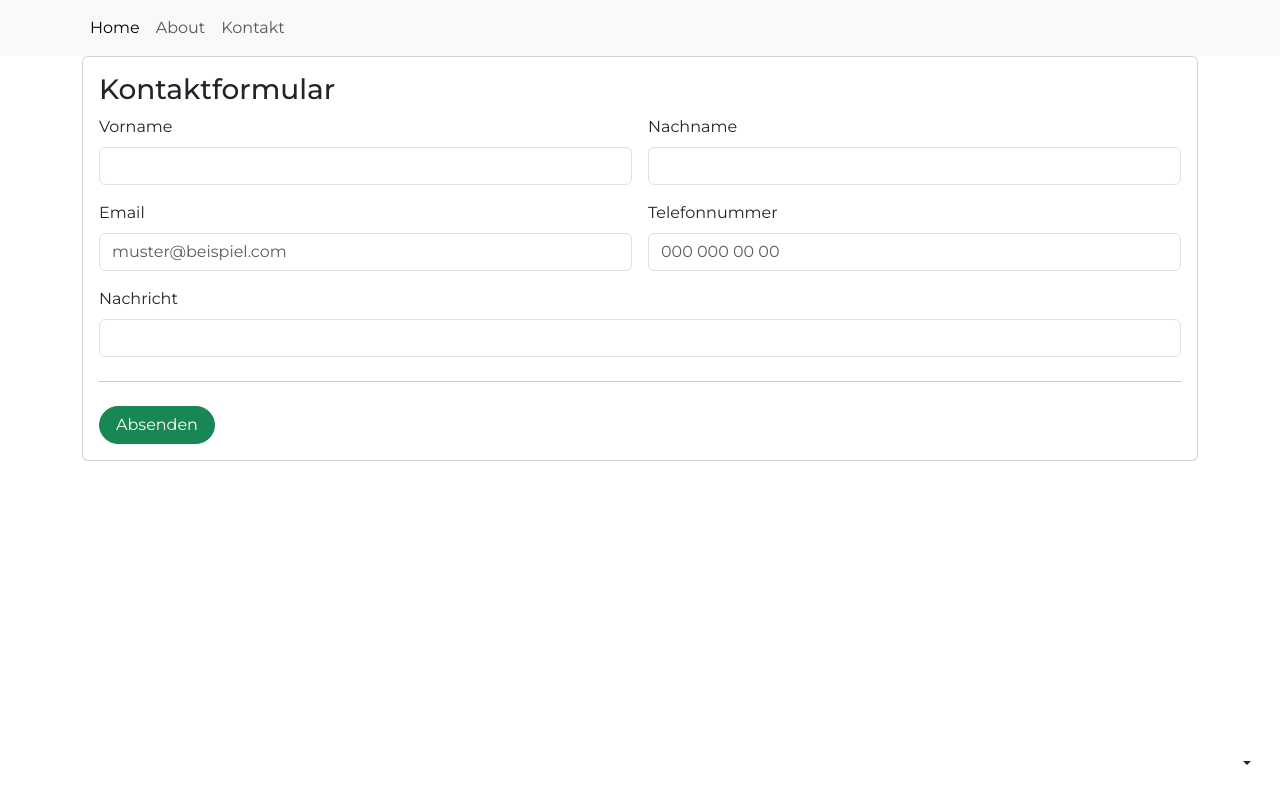
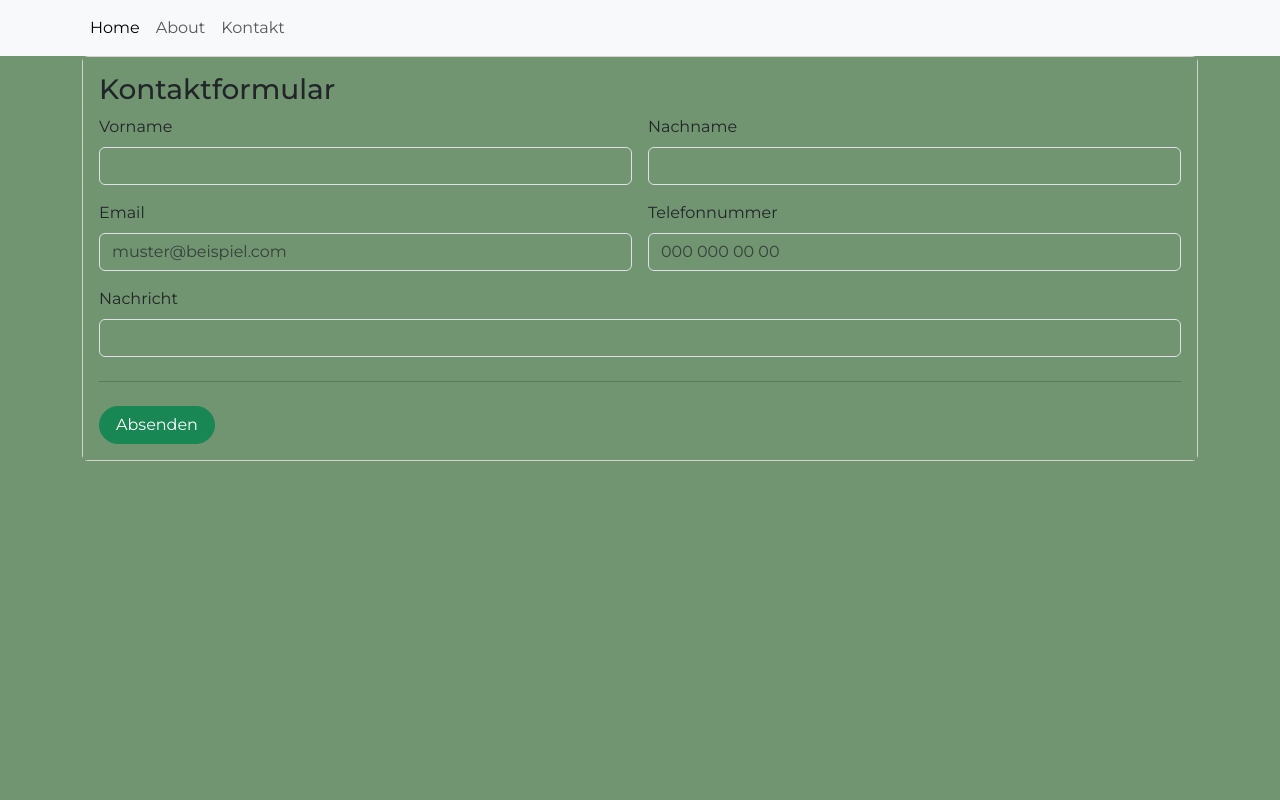
Before and after one commit to lunarpotato/website_dogcoach, a Next.js app: page /contact in a window 1280 px wide. Built offline with nearby package versions, Linux system fonts and the light colour scheme.

Commit message:
defined first colour variables for costum theme

```diff
--- a/app/components/Modetoggle/ModeToggle.tsx
+++ /dev/null
@@ -1,37 +0,0 @@
-import styles from './components/Modetoggle/ModeToggle.module.scss';
-
-export default function Navbar() {
-    return (
-
-        <div className="dropdown position-fixed bottom-0 end-0 mb-3 me-3 bd-mode-toggle">
-      <button className="btn btn-bd-primary py-2 dropdown-toggle d-flex align-items-center" id="bd-theme" type="button" aria-expanded="false" data-bs-toggle="dropdown" aria-label="Toggle theme (light)">
-        <svg className="bi my-1 theme-icon-active" width="1em" height="1em"><use href="#sun-fill"></use></svg>
-        <span className="visually-hidden" id="bd-theme-text">Toggle theme</span>
-      </button>
-      <ul className="dropdown-menu dropdown-menu-end shadow" aria-labelledby="bd-theme-text">
-        <li>
-          <button type="button" className="dropdown-item d-flex align-items-center active" data-bs-theme-value="light" aria-pressed="true">
-            <svg className="bi me-2 opacity-50" width="1em" height="1em"><use href="#sun-fill"></use></svg>
-            Light
-            <svg className="bi ms-auto d-none" width="1em" height="1em"><use href="#check2"></use></svg>
-          </button>
-        </li>
-        <li>
-          <button type="button" className="dropdown-item d-flex align-items-center" data-bs-theme-value="dark" aria-pressed="false">
-            <svg className="bi me-2 opacity-50" width="1em" height="1em"><use href="#moon-stars-fill"></use></svg>
-            Dark
-            <svg className="bi ms-auto d-none" width="1em" height="1em"><use href="#check2"></use></svg>
-          </button>
-        </li>
-        <li>
-          <button type="button" className="dropdown-item d-flex align-items-center" data-bs-theme-value="auto" aria-pressed="false">
-            <svg className="bi me-2 opacity-50" width="1em" height="1em"><use href="#circle-half"></use></svg>
-            Auto
-            <svg className="bi ms-auto d-none" width="1em" height="1em"><use href="#check2"></use></svg>
-          </button>
-        </li>
-      </ul>
-    </div>
-
-    )
-}
--- a/app/costum-bootstrap.scss
+++ b/app/costum-bootstrap.scss
@@ -3,5 +3,19 @@
 
 // Include any default variable overrides here (though functions won't be available)
 
+@import './variables.scss';
+@import 'node_modules/bootstrap/scss/bootstrap';
 
-@import 'node_modules/bootstrap/scss/bootstrap';
+body {
+    background-color: $background-color;
+    color: $text-color;
+  };
+
+
+.card-body {
+    background-color: $background-color;
+}
+
+.form-control {
+    background-color: $background-color;
+}
--- a/app/layout.tsx
+++ b/app/layout.tsx
@@ -3,7 +3,7 @@ import { Montserrat } from "next/font/google";
 
 // components
 import Navbar from './components/Navbar/Navbar'
-import ModeToggle from './components/Modetoggle/ModeToggle'
+
 
 
 const montserrat = Montserrat({
@@ -26,7 +26,7 @@ export default function RootLayout({
     <html lang="de">
       <body className={montserrat.className}>
         <Navbar/>
-        <ModeToggle/>
+
         {children}
 
       </body>
--- a/app/page.tsx
+++ b/app/page.tsx
@@ -3,6 +3,9 @@ export default function Home() {
       <main>
         <div className="container">
           <h3>Landing Page</h3>
+
+          <span className="text">Dies ist ein Willkommenstext!</span>
+
         </div>
       </main>
 
--- /dev/null
+++ b/app/variables.scss
@@ -0,0 +1,13 @@
+@import '~bootstrap/scss/functions';
+@import '~bootstrap/scss/variables';
+
+$primary-color: #3498db;    // Primärfarbe (z. B. Blau)
+$secondary-color: #2ecc71;  // Sekundärfarbe (z. B. Grün)
+$accent-color: #e74c3c;     // Akzentfarbe (z. B. Rot)
+
+// Definiere helle und dunkle Farben
+$light-color: #719471;      // Helle Farbe (z. B. für Hintergründe)
+$dark-color: #1c1b1d;       // Dunkle Farbe (z. B. für Text)
+
+$background-color: $light-color; // Definiert die Hintergrundfarbe
+$text-color: $dark-color;   // Definiert die Textfarbe
```
Also changed, not shown: app/components/Modetoggle/ModeToggle.module.scss (deleted).
